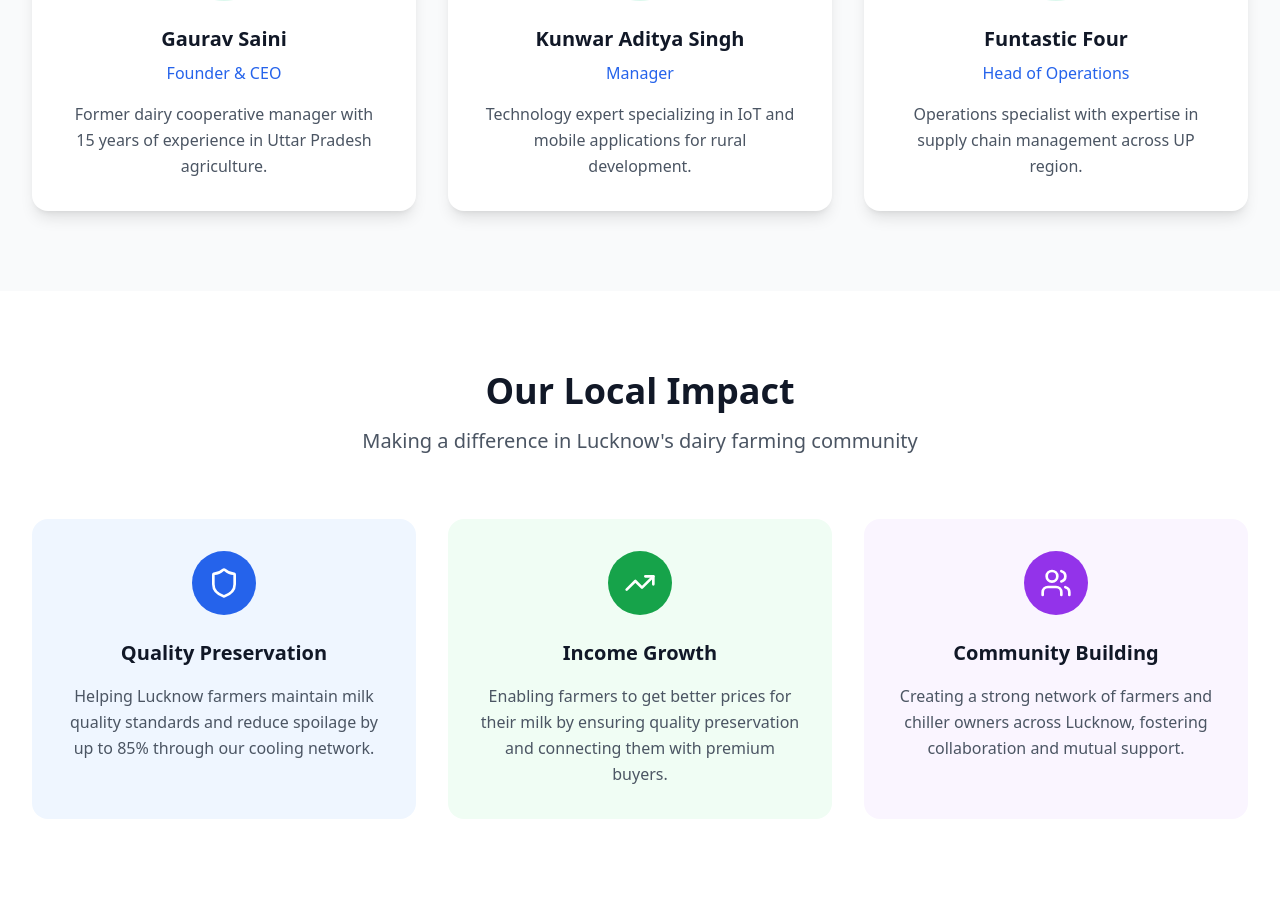
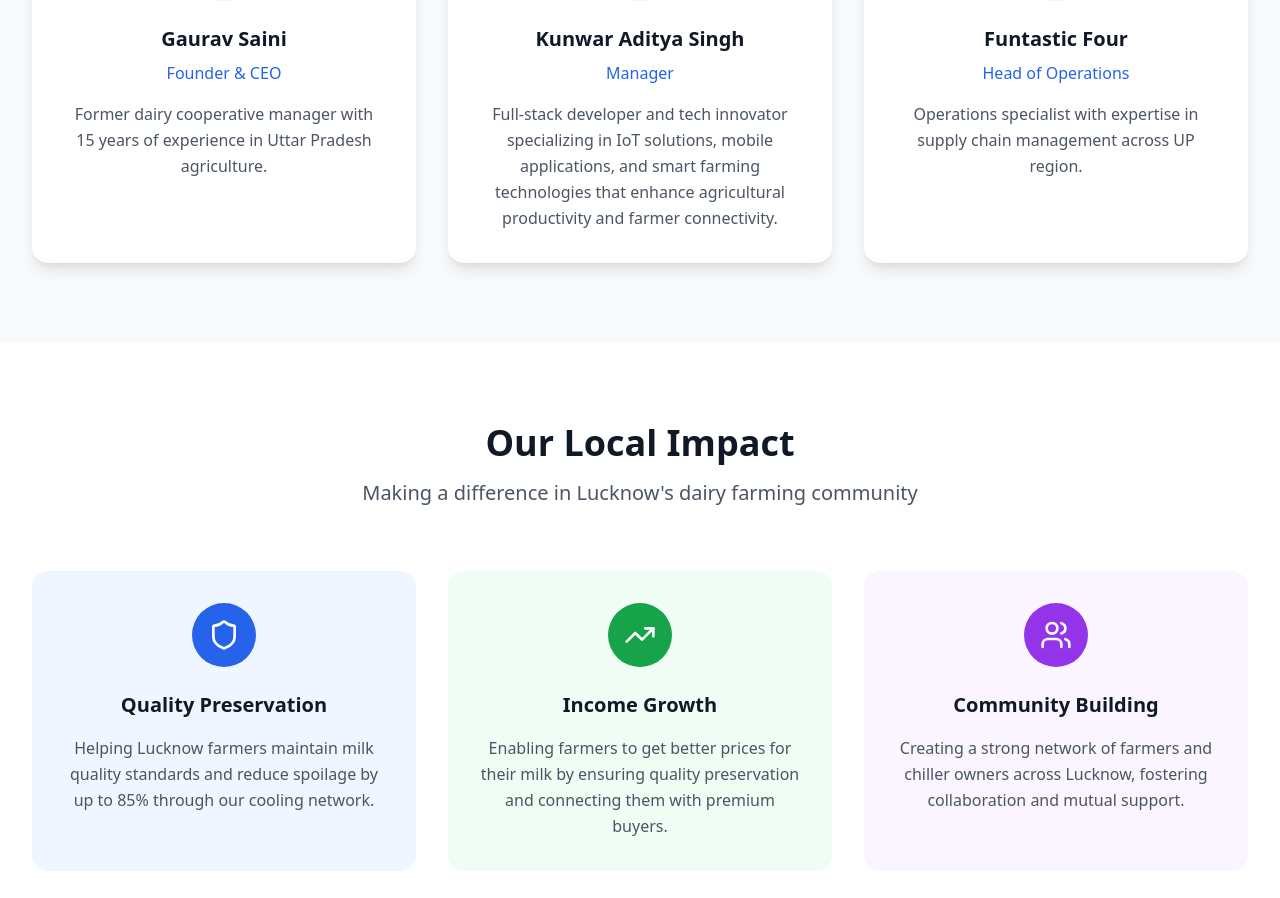
Before and after one commit to IGAURAVSAINI12/COOL-KISAN, a React (Vite) app: page /about in a window 1280 px wide. Shown: the part 2829-3727 px from the top of the page. Built offline with nearby package versions, Linux system fonts and the light colour scheme.

Commit message:
Update team member description

```diff
--- a/src/pages/About.tsx
+++ b/src/pages/About.tsx
@@ -50,7 +50,7 @@ const About = () => {
     {
       name: 'Kunwar Aditya Singh',
       role: t('about.team.rajesh.role'),
-      description: t('about.team.rajesh.desc'),
+      description: 'Full-stack developer and tech innovator specializing in IoT solutions, mobile applications, and smart farming technologies that enhance agricultural productivity and farmer connectivity.',
     },
     {
       name: 'Funtastic Four',
```
